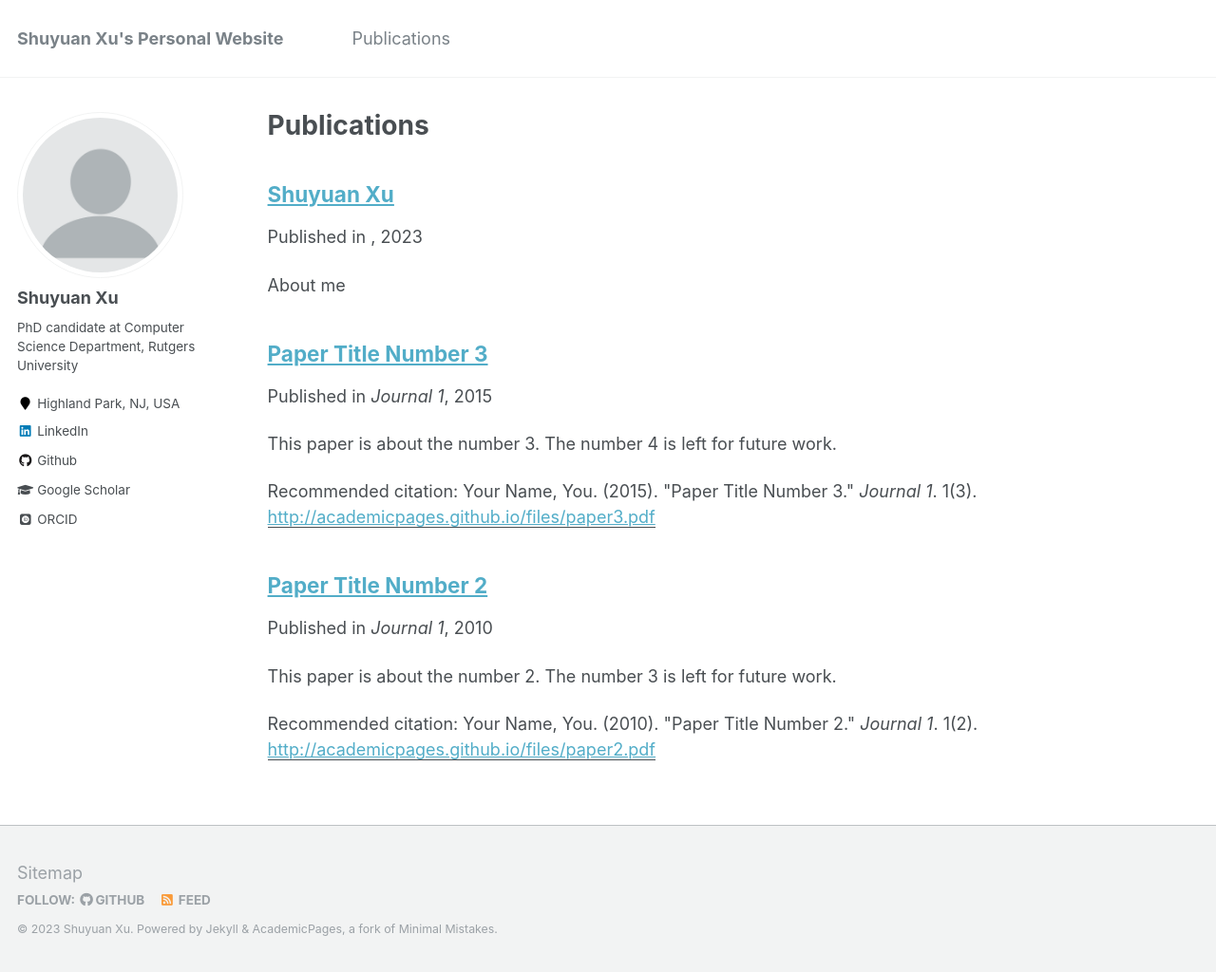
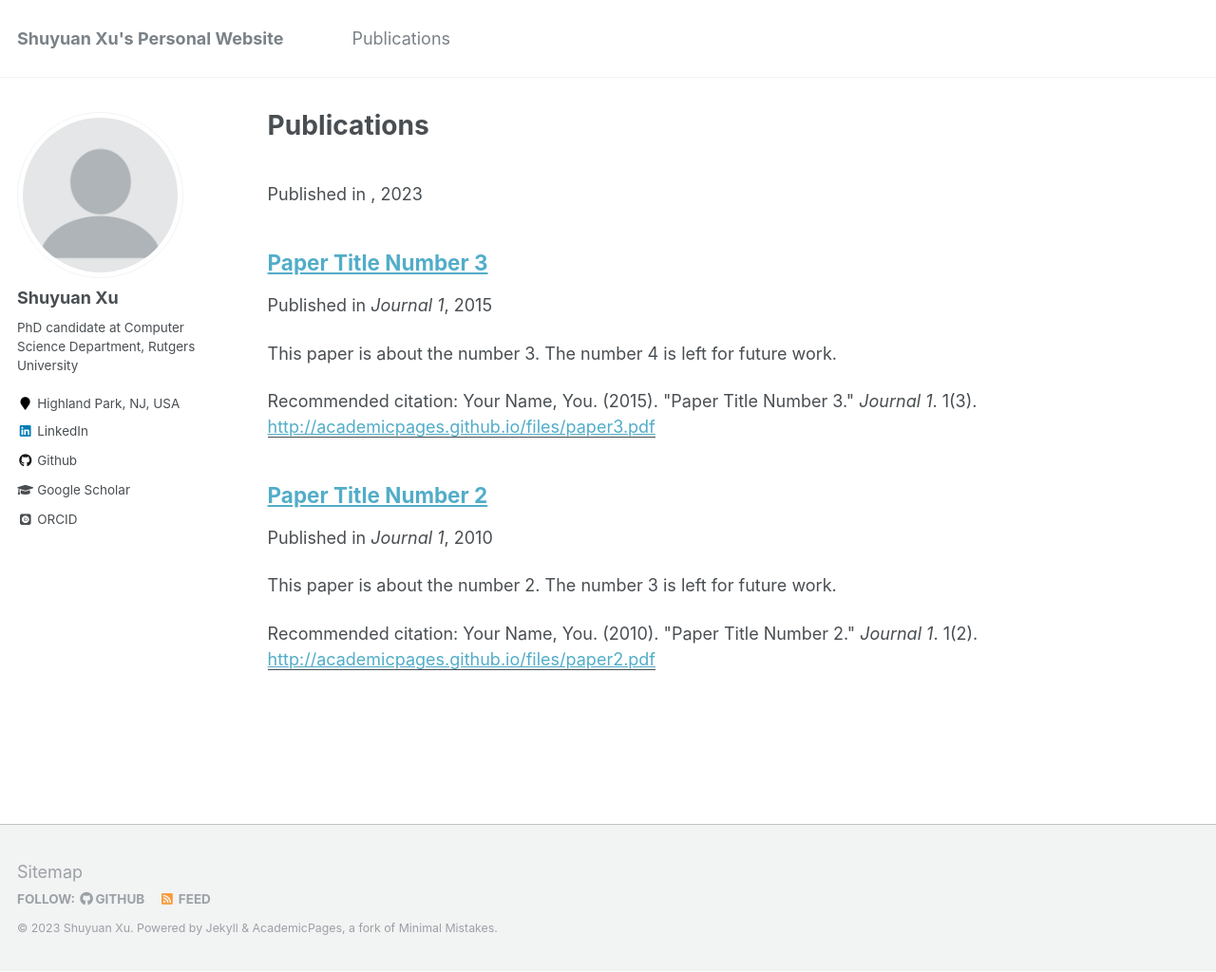
Before and after one commit to shuyuan-x/shuyuan-x.github.io, a Jekyll site: the page built from _pages/publications.md, in a window 1280 px wide and 1024 px high. Shown: the whole window at 95% size. Built offline with Jekyll 4.4.1, drawn with Linux system fonts in a browser that asks for light colours; some web fonts are replaced.

Commit message:
Update conference.md

```diff
--- a/_publications/conference.md
+++ b/_publications/conference.md
@@ -1,8 +1,7 @@
 ---
+permalink: /
 title: "Publications"
-permalink: /
-title: "Shuyuan Xu"
-excerpt: "About me"
+<!-- excerpt: "About me" -->
 author_profile: true
 redirect_from:
   - /publications/
```
